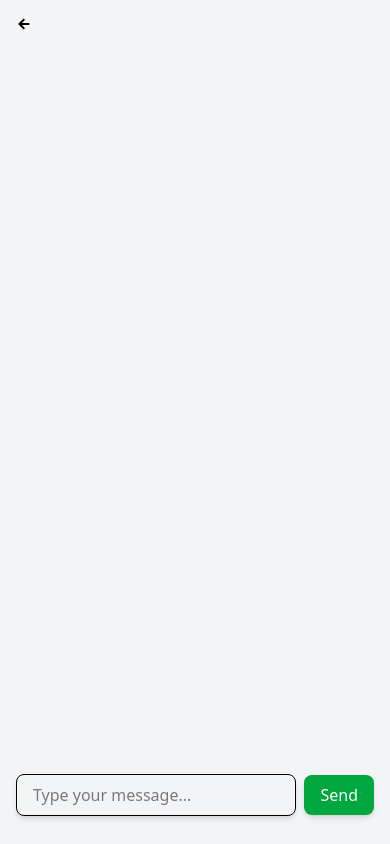
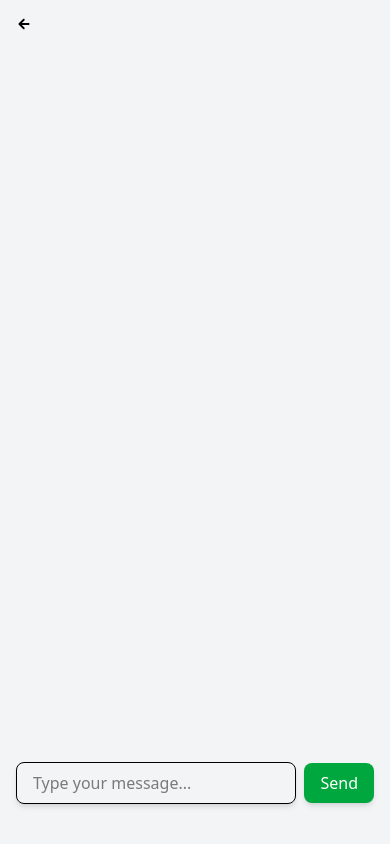
Before and after one commit to utsab-ad/AuthSecure, a React (Vite) app in the folder client/: page /project/one/chatbot in a window 390 px wide. Built offline with nearby package versions, Linux system fonts and the light colour scheme.

Commit message:
successfully deployed

```diff
--- a/client/src/Pages/chatbot/Chatbot.jsx
+++ b/client/src/Pages/chatbot/Chatbot.jsx
@@ -119,7 +119,7 @@ const Chatbot = () => {
       {/* Input */}
       <form
         onSubmit={handleSubmit}
-        className="p-4 flex items-center gap-2 md:mb-0 mb-3"
+        className="p-4 flex items-center gap-2 md:mb-0 mb-6"
       >
         <input
           type="text"
```
